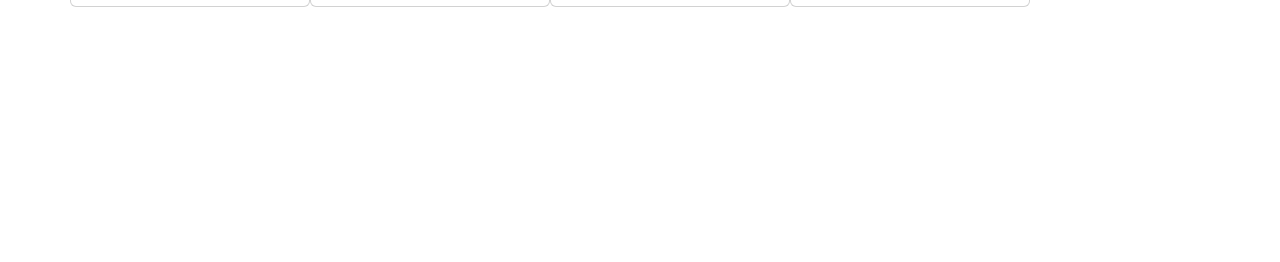
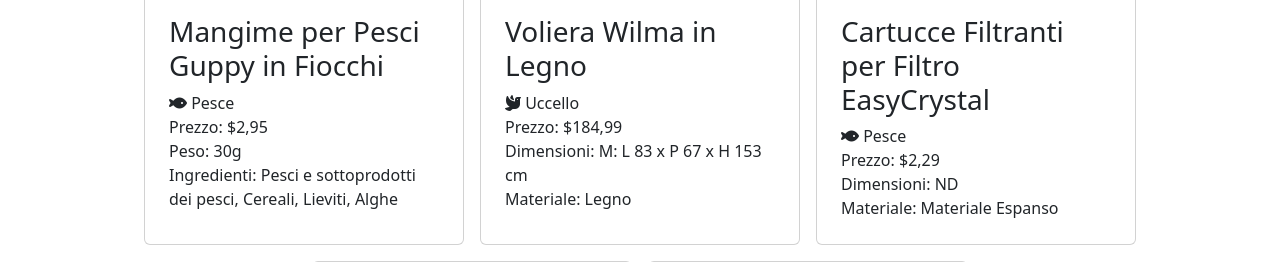
Before and after one commit to Pippo1997/php-oop-2, a PHP site: page / in a window 1280 px wide. Shown: the part 1062-1324 px from the top of the page. Before the commit the page ends 1069 px from the top, so only its background shows below. Run offline with PHP 8.4, Linux system fonts and the light colour scheme; some libraries are stand-ins or nearby versions.

Commit message:
font awsome icon

```diff
--- a/database.php
+++ b/database.php
@@ -5,18 +5,18 @@
     include __DIR__ . '/models/altro.php';
 
     // CIBO
-    $cibo_1 = new Cibo('https://picsum.photos/200', 'Royal Canin Mini Adult', 'Cane', '$43,99', '545g', 'prosciutto, riso');
-    $cibo_2 = new Cibo('https://picsum.photos/200', 'Almo Nature Holistic Maintenance Medium Large Tonno e Riso', 'Cane', '$44,99', '600g', 'manzo, cereali');
-    $cibo_3 = new Cibo('https://picsum.photos/200', 'Almo Nature Cat Daily Lattina', 'Gatto', '$34,99', '400g', 'tonno, pollo, prosciutto');
-    $cibo_4 = new Cibo('https://picsum.photos/200', 'Mangime per Pesci Guppy in Fiocchi', 'Pesce', '$2,95', '30g', 'Pesci e sottoprodotti dei pesci, Cereali, Lieviti, Alghe');
+    $cibo_1 = new Cibo('https://picsum.photos/200', 'Royal Canin Mini Adult', '<i class="fa-solid fa-dog"></i> Cane', '$43,99', '545g', 'prosciutto, riso');
+    $cibo_2 = new Cibo('https://picsum.photos/200', 'Almo Nature Holistic Maintenance Medium Large Tonno e Riso', '<i class="fa-solid fa-dog"></i> Cane', '$44,99', '600g', 'manzo, cereali');
+    $cibo_3 = new Cibo('https://picsum.photos/200', 'Almo Nature Cat Daily Lattina', ' <i class="fa-solid fa-cat"></i>Gatto', '$34,99', '400g', 'tonno, pollo, prosciutto');
+    $cibo_4 = new Cibo('https://picsum.photos/200', 'Mangime per Pesci Guppy in Fiocchi', '<i class="fa-solid fa-fish"></i> Pesce', '$2,95', '30g', 'Pesci e sottoprodotti dei pesci, Cereali, Lieviti, Alghe');
 
     // ALTRO
-    $altro_1 = new Altro('https://picsum.photos/200', 'Voliera Wilma in Legno', 'Uccello', '$184,99', 'M: L 83 x P 67 x H 153 cm', 'Legno');
-    $altro_2 = new Altro('https://picsum.photos/200', '', 'Pesce', '$2,29', 'ND', 'Materiale Espanso');
+    $altro_1 = new Altro('https://picsum.photos/200', 'Voliera Wilma in Legno', '<i class="fa-solid fa-dove"></i> Uccello', '$184,99', 'M: L 83 x P 67 x H 153 cm', 'Legno');
+    $altro_2 = new Altro('https://picsum.photos/200', 'Cartucce Filtranti per Filtro EasyCrystal', '<i class="fa-solid fa-fish"></i> Pesce', '$2,29', 'ND', 'Materiale Espanso');
 
     // GIOCHI
-    $giochi_1 = new Giochi('https://picsum.photos/200', 'Kong Classic', 'Cane', '$13,49', '8,5cm x 10cm', 'Galleggia e Rimbalza');
-    $giochi_2 = new Giochi('https://picsum.photos/200', 'Topini di Peluche Trixie', 'Gatto', '$4,99', '8,5cm x 10cm', 'Morbido con codina in corda');
+    $giochi_1 = new Giochi('https://picsum.photos/200', 'Kong Classic', '<i class="fa-solid fa-dog"></i> Cane', '$13,49', '8,5cm x 10cm', 'Galleggia e Rimbalza');
+    $giochi_2 = new Giochi('https://picsum.photos/200', 'Topini di Peluche Trixie', '<i class="fa-solid fa-cat"></i> Gatto', '$4,99', '8,5cm x 10cm', 'Morbido con codina in corda');
 
     // ARRAY CIBO
     $arrayCibo = [$cibo_1, $cibo_2, $cibo_3, $cibo_4];
--- a/index.php
+++ b/index.php
@@ -17,6 +17,7 @@
     <script src="https://unpkg.com/vue@3/dist/vue.global.js"></script>
     <link rel="stylesheet" href="https://cdnjs.cloudflare.com/ajax/libs/animate.css/4.1.1/animate.min.css" />
     <script src="https://cdnjs.cloudflare.com/ajax/libs/axios/1.3.0/axios.min.js" integrity="sha512-A6BG70odTHAJYENyMrDN6Rq+Zezdk+dFiFFN6jH1sB+uJT3SYMV4zDSVR+7VawJzvq7/IrT/2K3YWVKRqOyN0Q==" crossorigin="anonymous" referrerpolicy="no-referrer"></script>
+    <link rel="stylesheet" href="https://cdnjs.cloudflare.com/ajax/libs/font-awesome/6.2.1/css/all.min.css">
     <link href="https://cdn.jsdelivr.net/npm/bootstrap@5.3.0-alpha1/dist/css/bootstrap.min.css" rel="stylesheet" integrity="sha384-GLhlTQ8iRABdZLl6O3oVMWSktQOp6b7In1Zl3/Jr59b6EGGoI1aFkw7cmDA6j6gD" crossorigin="anonymous">
     <title>php oop 2</title>
 </head>
@@ -25,10 +26,20 @@
     <div id="app">
 
         <div class="container">
-            <div class="row">
+        <div class="row text-center">
+                <div class="col-12">
+                    <h1>Boolshop</h1>
+                </div>
+            </div>
+            <div class="row text-center">
+                <div class="col-12">
+                    <h2>I nostri prodotti</h2>
+                </div>
+            </div>
+            <div class="row justify-content-center">
                 <!-- CIBO -->
                 <?php foreach($arrayCibo as $cibo) { ?>
-                    <div class="card" style="width: 15rem;">
+                    <div class="card p-2 m-2" style="width: 20rem;">
                         <img class="card-img-top" src="<?php echo $cibo->immagine ?>" alt="card img">
                         <div class="card-body">
                             <h3><?php echo $cibo->nome ?></h3>
@@ -49,7 +60,7 @@
                 <?php } ?>
                 <!-- ALTRO -->
                 <?php foreach($arrayAltro as $altro) { ?>
-                    <div class="card" style="width: 15rem;">
+                    <div class="card p-2 m-2" style="width: 20rem;">
                         <img class="card-img-top" src="<?php echo $altro->immagine ?>" alt="card img">
                         <div class="card-body">
                             <h3><?php echo $altro->nome ?></h3>
@@ -70,7 +81,7 @@
                 <?php } ?>
                 <!-- GIOCHI -->
                 <?php foreach($arrayGiochi as $giochi) { ?>
-                    <div class="card" style="width: 15rem;">
+                    <div class="card p-2 m-2" style="width: 20rem;">
                         <img class="card-img-top" src="<?php echo $giochi->immagine ?>" alt="card img">
                         <div class="card-body">
                             <h3><?php echo $giochi->nome ?></h3>
```
